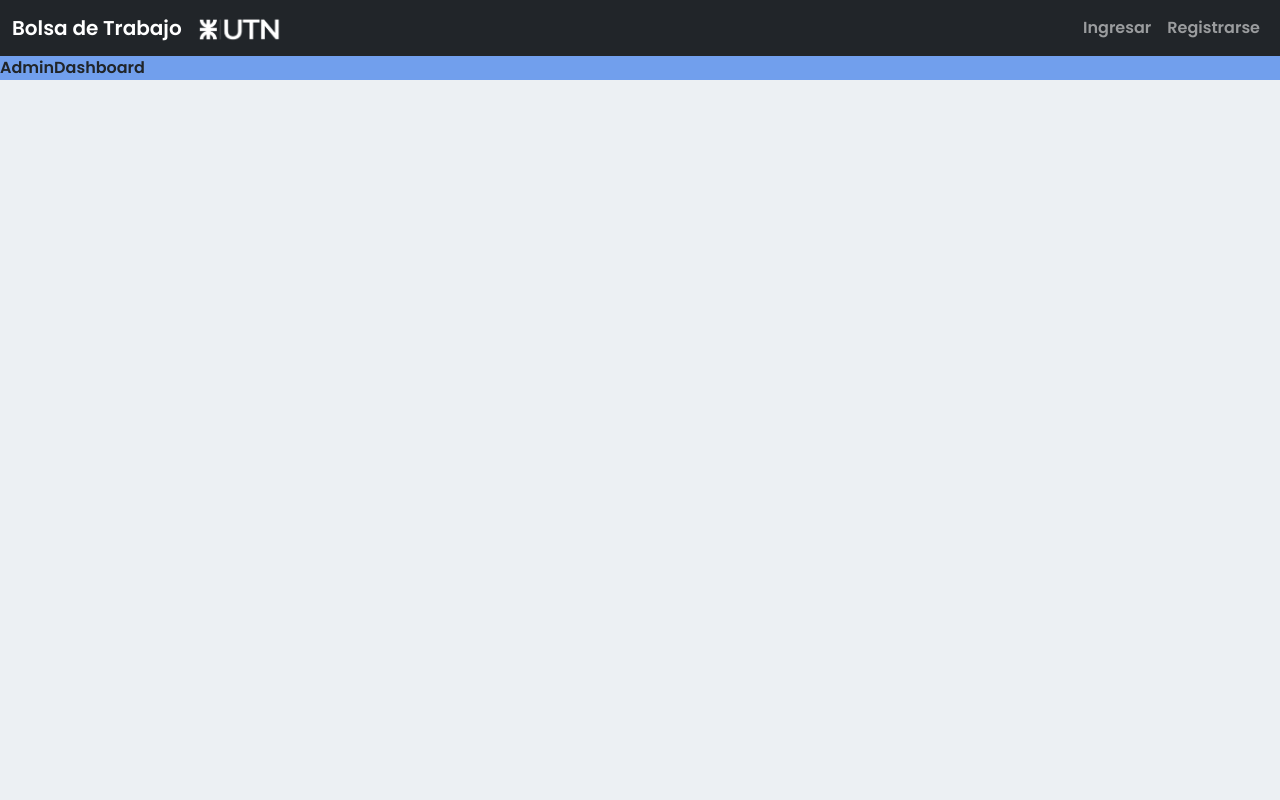
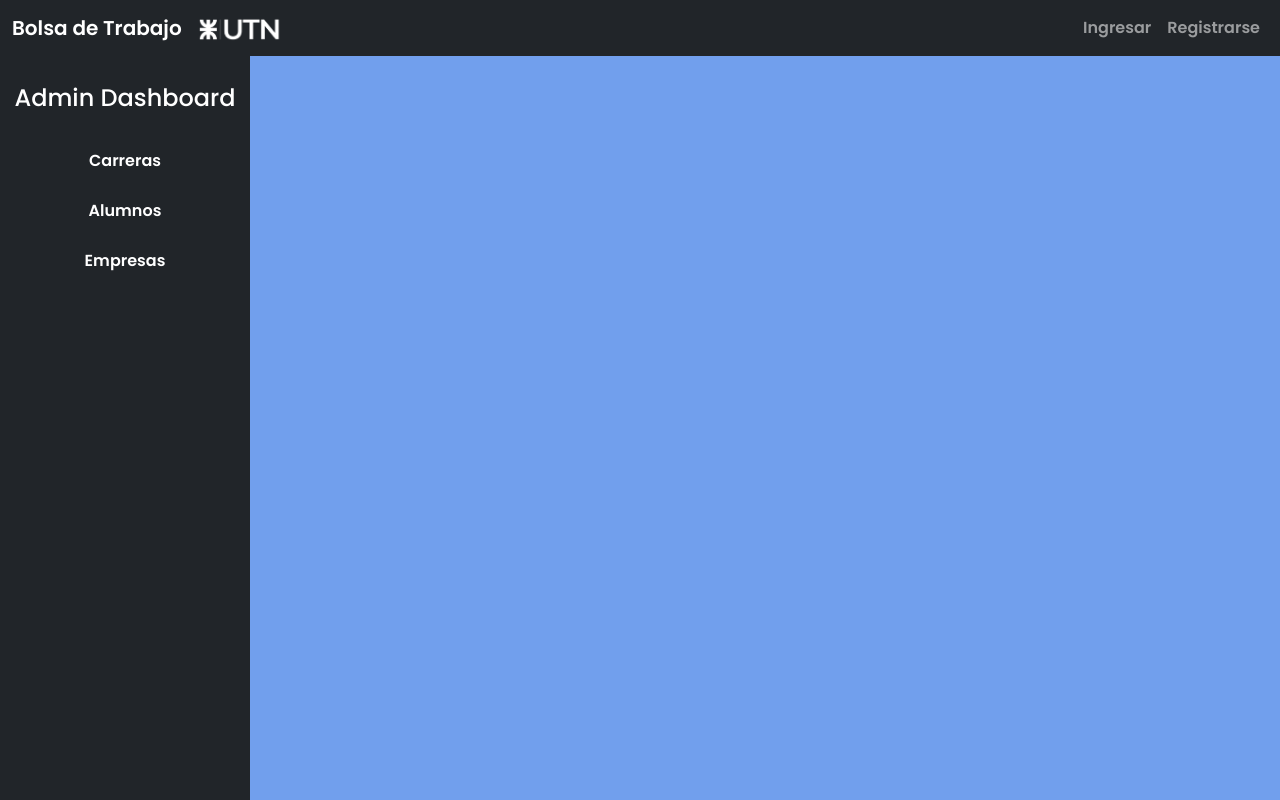
Before and after one commit to lucapec/FrontEndWebBolsaTrabajoUTN, a React (Create React App) app: page /adminDashboard in a window 1280 px wide. Built offline with nearby package versions, Linux system fonts and the light colour scheme.

Commit message:
AdminDashboard layout + Sidebar

```diff
--- /dev/null
+++ b/src/pages/admin/AdminDashboard.css
@@ -0,0 +1,23 @@
+.layout {
+    width: 100%;
+    height: calc(100vh - 56px);
+    display: flex;
+}
+
+.sidebar {
+    width: 250px;
+    height: 100%;
+    background-color: #212529;
+}
+
+.title {
+    height: 75px;
+    color: white;
+}
+
+.sidebar-button {
+    background-color: #212529;
+    height: 50px;
+    color: white;
+    transition: all 0.5s;
+}
--- a/src/pages/admin/AdminDashboard.js
+++ b/src/pages/admin/AdminDashboard.js
@@ -1,8 +1,61 @@
-import React from 'react'
+import { useState } from 'react';
+import "./AdminDashboard.css";
 
 const AdminDashboard = () => {
+  const [selectedSettings, setSelectedSettings] = useState([
+    { id: 'carreras', isSelected: false },
+    { id: 'alumnos', isSelected: false },
+    { id: 'empresas', isSelected: false },
+  ]);
+  const handleSidebarButton = (e) => {
+    switch (e.target.id) {
+      case "carreras":
+        setSelectedSettings([
+          {  id: e.target.id, isSelected: true },
+          { id: "alumnos", isSelected: false },
+          { id: "empresas", isSelected: false },
+        ]);
+        break;
+      case "alumnos":
+        setSelectedSettings([
+          { id: "carreras", isSelected: false },
+          { id: e.target.id, isSelected: true },
+          { id: "empresas", isSelected: false },
+        ]);
+        break;
+      case "empresas":
+        setSelectedSettings([
+          { id: "carreras", isSelected: false },
+          { id: "alumnos", isSelected: false },
+          { id: e.target.id, isSelected: true },
+        ]);
+        break;
+      default:
+        break;
+    }
+  }
   return (
-    <div>AdminDashboard</div>
+    <div className="layout">
+      <aside className="sidebar">
+        <div className="d-flex justify-content-center align-items-center title">
+          <h4 className="m-0">Admin Dashboard</h4>
+        </div>
+        <ul className="p-0 list-style-none">
+          <li>
+            <button style={{ backgroundColor: selectedSettings.find(b => b.id === "carreras").isSelected ? '#719FED' : '#212529' }} onClick={handleSidebarButton} id="carreras" className="w-100 border-0 rounded-0 sidebar-button">Carreras</button>
+          </li>
+          <li>
+            <button style={{ backgroundColor: selectedSettings.find(b => b.id === "alumnos").isSelected ? '#719FED' : '#212529' }} onClick={handleSidebarButton} id="alumnos" className="w-100 border-0 rounded-0 sidebar-button">Alumnos</button>
+          </li>
+          <li>
+            <button style={{ backgroundColor: selectedSettings.find(b => b.id === "empresas").isSelected ? '#719FED' : '#212529' }} onClick={handleSidebarButton} id="empresas" className="w-100 border-0 rounded-0 sidebar-button">Empresas</button>
+          </li>
+        </ul>
+      </aside>
+      <main className="main">
+
+      </main>
+    </div>
   )
 }
 
--- a/src/pages/company/CompanyProfile.js
+++ b/src/pages/company/CompanyProfile.js
@@ -17,6 +17,7 @@ const CompanyProfile = () => {
   const [positionContact, setPositionContact] = useState("");
   const [telephoneNumberContact, setTelephoneNumberContact] = useState();
   const [relWithCompanyContact, setRelWithCompanyContact] = useState();
+  console.log(relWithCompanyContact);
 
   const inputHandler = (e) => {
     switch (e.target.id) {
```
